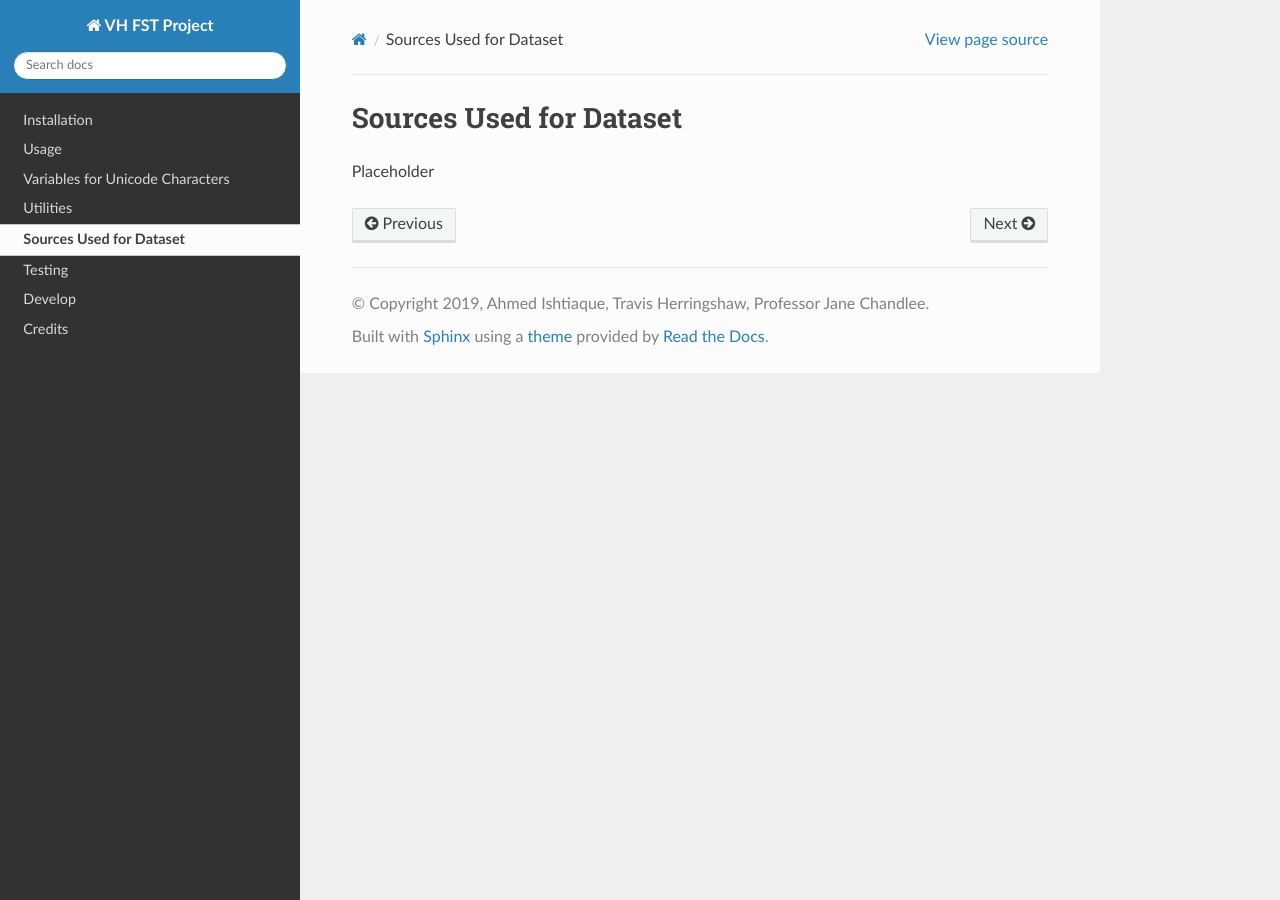
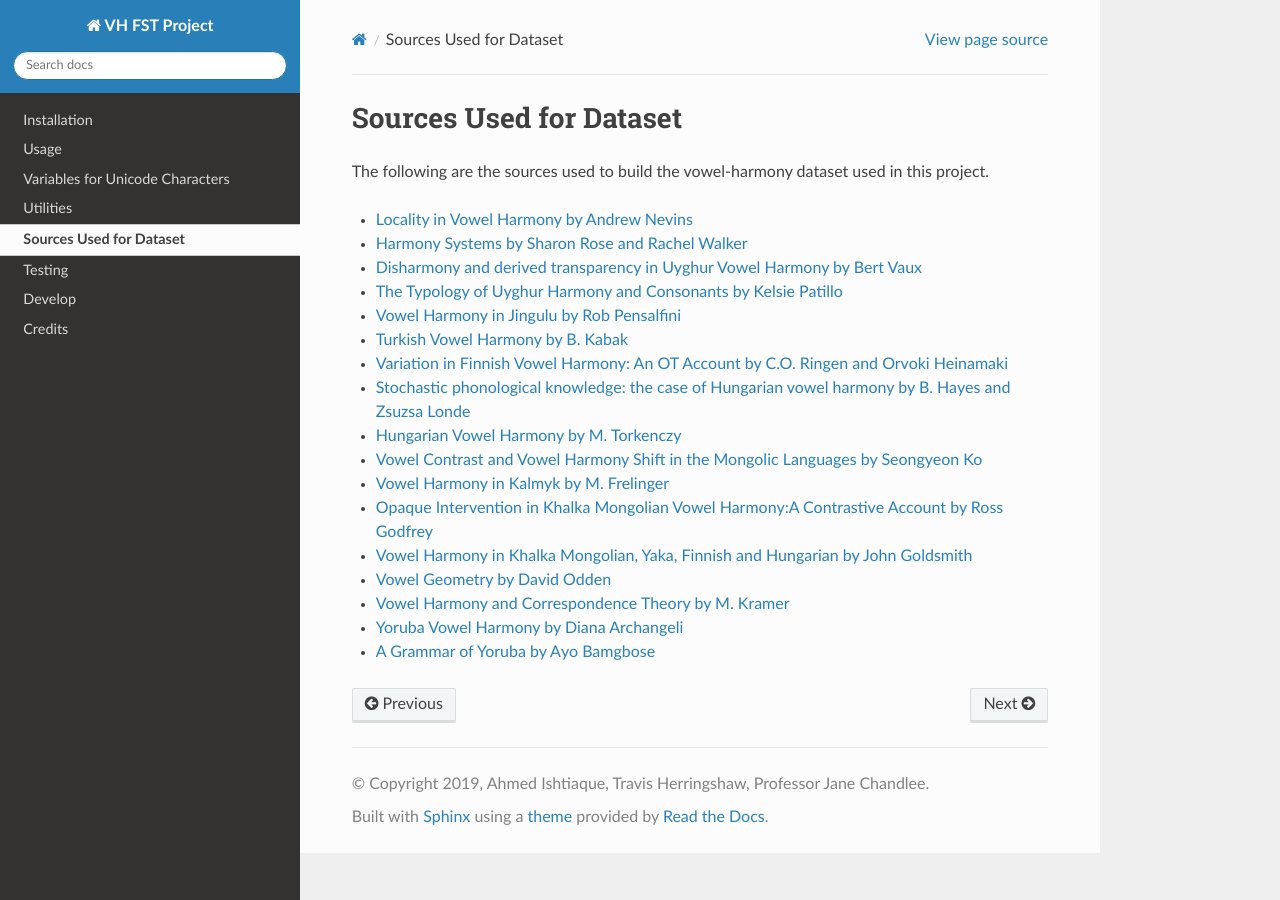
Before and after one commit to ishtiaque06/vh-fst, a Sphinx documentation site: the page built from source/templates/sources.rst, in a window 1280 px wide. Built offline with Sphinx 7.4.7 and the Read the Docs theme 2.0.0, drawn with Linux system fonts in a browser that asks for light colours.

Commit message:
Merged Travis' commits in.

```diff
--- a/source/templates/sources.rst
+++ b/source/templates/sources.rst
@@ -1,4 +1,40 @@
 Sources Used for Dataset
 ========================
 
-Placeholder
+The following are the sources used to build the vowel-harmony dataset used in this
+project.
+
+* `Locality in Vowel Harmony by Andrew Nevins
+  <https://mitpress.mit.edu/books/locality-vowel-harmony>`_
+* `Harmony Systems by Sharon Rose and Rachel Walker
+  <http://idiom.ucsd.edu/~rose/RoseWalkerHarmonysystemsch8.pdf>`_
+* `Disharmony and derived transparency in Uyghur Vowel Harmony by Bert Vaux
+  <https://web.archive.org/web/20060208045946/http://www.uwm.edu/~vaux/uyghur.pdf>`_
+* `The Typology of Uyghur Harmony and Consonants by Kelsie Patillo
+  <https://pdfs.semanticscholar.org/d75f/6ee2d45b03b446cff1c0fbce5c173f026899.pdf>`_
+* `Vowel Harmony in Jingulu by Rob Pensalfini
+  <http://www.ai.mit.edu/projects/dm/featgeom/pensalfini-harmony.pdf>`_
+* `Turkish Vowel Harmony by B. Kabak
+  <https://onlinelibrary.wiley.com/doi/full/10.1002/9781444335262.wbctp0118>`_
+* `Variation in Finnish Vowel Harmony: An OT Account by C.O. Ringen and Orvoki Heinamaki
+  <https://link.springer.com/content/pdf/10.1023%2FA%3A1006158818498.pdf>`_
+* `Stochastic phonological knowledge: the case of Hungarian vowel harmony by B. Hayes and Zsuzsa Londe
+  <https://www.cambridge.org/core/services/aop-cambridge-core/content/view/52E4EE2D969BC9777EB511550F0771FE/S0952675706000765a.pdf/stochastic_phonological_knowledge_the_case_of_hungarian_vowel_harmony.pdf>`_
+* `Hungarian Vowel Harmony by M. Torkenczy
+  <https://onlinelibrary.wiley.com/doi/full/10.1002/9781444335262.wbctp0123>`_
+* `Vowel Contrast and Vowel Harmony Shift in the Mongolic Languages by Seongyeon Ko
+  <http://qcpages.qc.cuny.edu/~sko/papers/Ko_2011_VHshift.in.Mong_LanguageResearch47-1.pdf>`_
+* `Vowel Harmony in Kalmyk by M. Frelinger
+  <http://qcpages.qc.cuny.edu/~sko/papers/Ko_2011_VHshift.in.Mong_LanguageResearch47-1.pdf>`_
+* `Opaque Intervention in Khalka Mongolian Vowel Harmony:A Contrastive Account by Ross Godfrey
+  <https://www.mcgill.ca/mcgwpl/files/mcgwpl/godfrey2012_0.pdf>`_
+* `Vowel Harmony in Khalka Mongolian, Yaka, Finnish and Hungarian by John Goldsmith
+  <https://www.jstor.org/stable/4419959?seq=1#metadata_info_tab_contents>`_
+* `Vowel Geometry by David Odden
+  <https://www.jstor.org/stable/pdf/4420037.pdf?refreqid=excelsior%3A9481819c7e1f122e7ed5677ef2736172>`_
+* `Vowel Harmony and Correspondence Theory by M. Kramer
+  <https://www.degruyter.com/view/product/178609>`_
+* `Yoruba Vowel Harmony by Diana Archangeli
+  <https://www.researchgate.net/publication/265303973_Yoruba_Vowel_Harmony>`_
+* `A Grammar of Yoruba by Ayo Bamgbose
+  <https://books.google.com/books?hl=en&lr=&id=q20vW6-CmHAC&oi=fnd&pg=PR9&dq=bamgbose+ayo&ots=nLWuEdfsdY&sig=-tuHA5iS8S37cb28lIrXORMlwVs#v=onepage&q&f=false>`_
--- a/vh_patterns_dataset.py
+++ b/vh_patterns_dataset.py
@@ -58,7 +58,7 @@ vh_dataset={1:
                     'preprocess_dets':None ,
                     'postprocess_dets':None ,
                     'admin_notes': ['remove last 3 chars for preprocessing'],
-                    'notes':[B_L_U_NT+', i, e are transparent vowels']
+                    'notes':[B_L_U_NT+', i, e are transparent vowels'],
                     'harmony_feature':['Height'],
                     'sc':True,
                     'dr':False,
@@ -588,8 +588,8 @@ vh_dataset={1:
                                    (1,schwa):(B_M_R_NT,1),(1,'a'):(B_M_R_NT,1),(1,'u'):(B_M_R_NT,1),
                                    (2,'?'):('?',2),(2,'i'):('i',2),(2,schwa):(schwa,2),(2,'u'):('u',2),
                                    (2,'a'):(schwa,2),(2,B_M_R_NT):('u',2),
-                                   (3,'?'):('?',3),(3,'i'):('i',3),(B_M_R_NT3,'a'):('a',3),(3,schwa):('a',3),
-                                   (3,'u'):(B_M_R_NT,3),(3,B_M_R_NT):(B_M_R_NT,3)}
+                                   (3,'?'):('?',3),(3,'i'):('i',3),(3,'a'):('a',3),(3,schwa):('a',3),
+                                   (3,'u'):(B_M_R_NT,3),(3,B_M_R_NT):(B_M_R_NT,3)},
                     'preprocess_req': False,
                     'postprocess_req': False,
                     'left_subseq': True,
```
